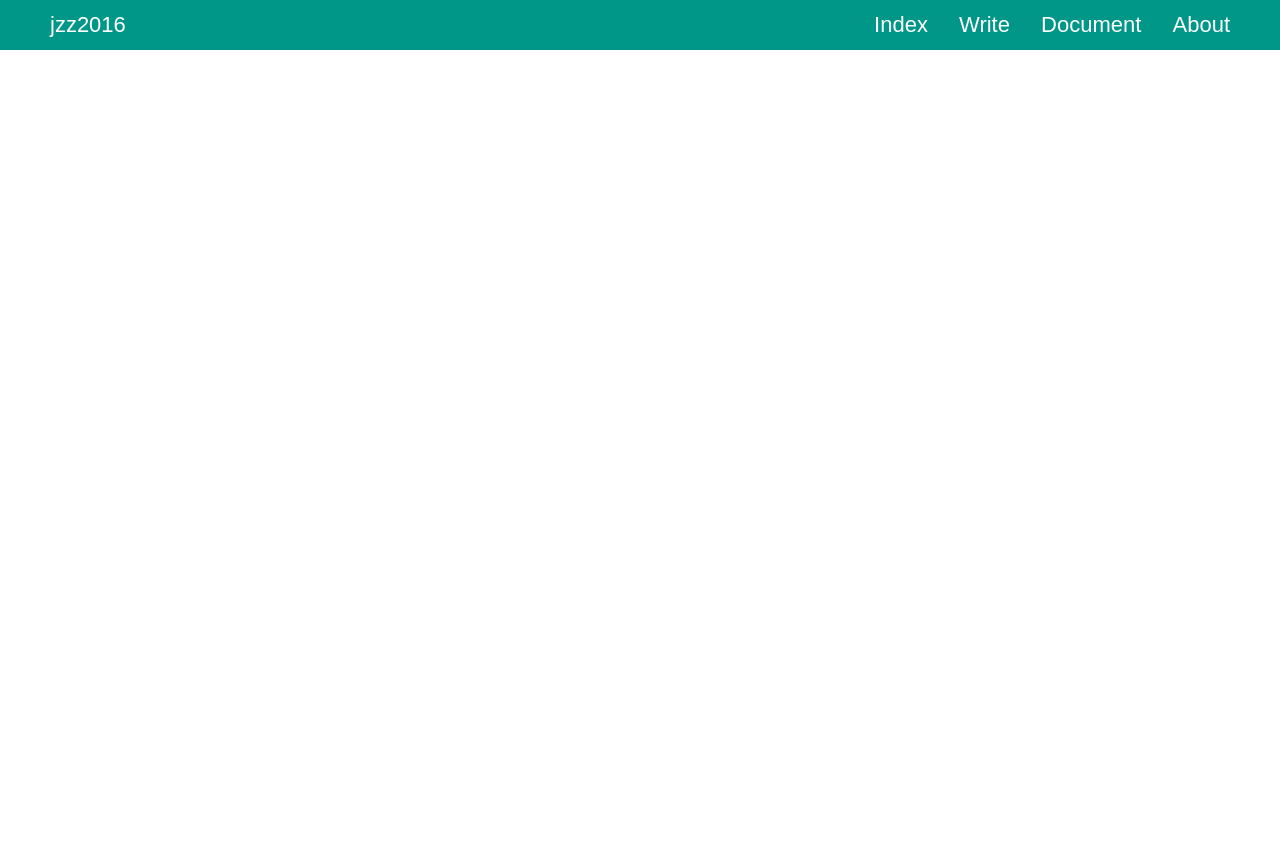
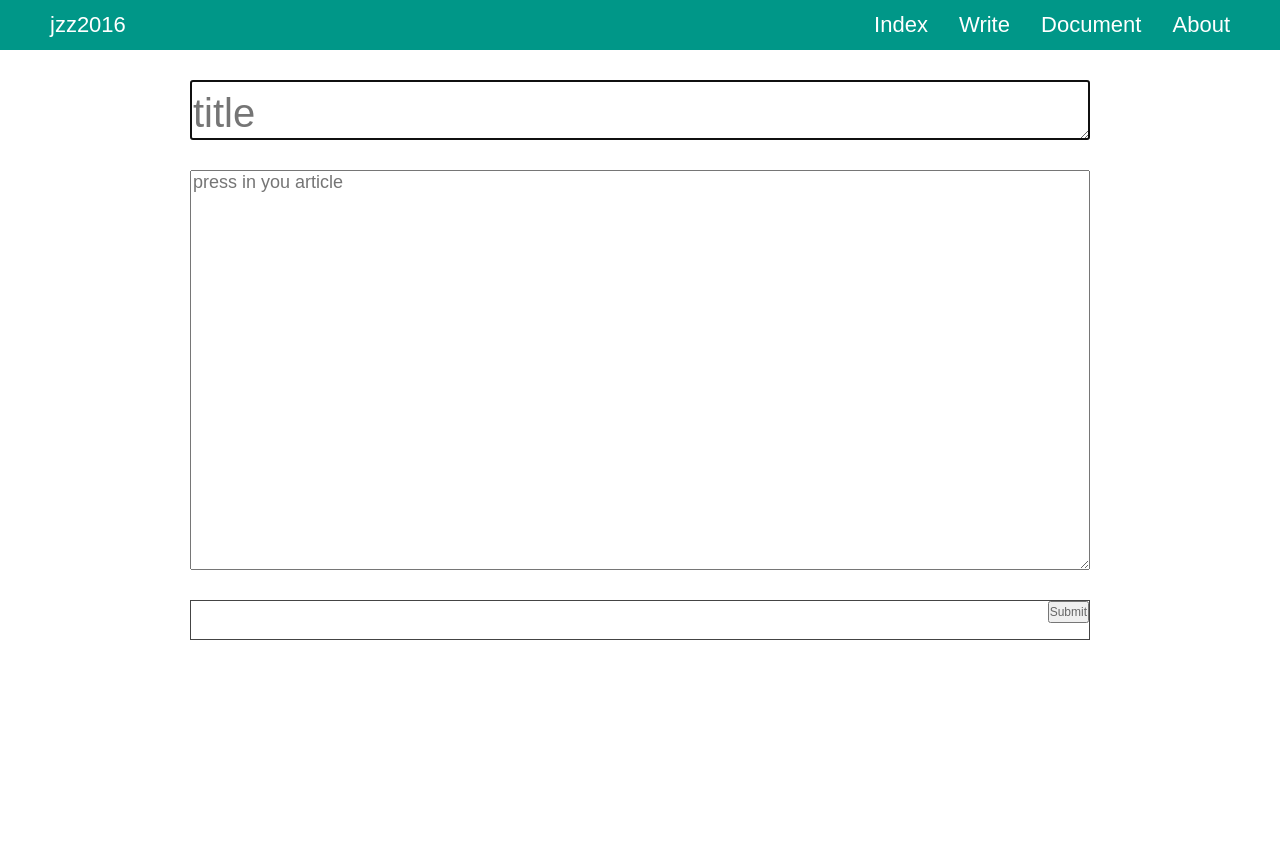
Before and after one commit to jzz2015/jzzsite, a Django app: page /writeblog/ in a window 1280 px wide. After the commit the page ends 640 px from the top, so only its background shows below. Run offline with Django 3.2, Linux system fonts and the light colour scheme; some libraries are stand-ins or nearby versions.

Commit message:
write initial

```diff
--- a/blog/static/style.css
+++ b/blog/static/style.css
@@ -280,3 +280,28 @@ s{
 	margin: 3px 0;
 	color: #009788;
 }
+.wb-body{
+	width: 900px;
+	margin: 0 auto;
+}
+.wb-title textarea{
+	width: 100%;
+	height: 60px;
+	margin: 30px 0;
+	/*padding: 0 30px;*/
+	font-size: 40px;
+	line-height: 60px;
+}
+.wb-content textarea{
+	width: 100%;
+	height: 400px;
+/*	padding: 0 30px;*/
+	font-size: 18px;
+
+}
+.wb-btngroup{
+	width: 100%;
+	margin: 30px 0;
+	height: 40px;
+	border: solid 1px #444;
+}
--- a/blog/templates/writeblog.html
+++ b/blog/templates/writeblog.html
@@ -26,8 +26,26 @@
 	</div>
 </div>
 
-<div class=" blog-body clearfix">
+<div class="wb-body clearfix">
 
+	<form action="/wbsub/" method="get">
+
+
+	<div class="wb-title">
+		<textarea name="wb-title" placeholder="title" autofocus="autofocus" ></textarea>
+	</div>
+	<div class="wb-content">
+		<textarea name="wb-content" placeholder="press in you article" autofocus="autofocus" ></textarea>
+	</div>
+	<div class="wb-btngroup clearfix">
+		<div class="share-btn fl">
+
+		</div>
+		<div class="fr">
+			<input type="submit" name="wb">
+		</div>
+	</div>
+	</form>
 
 </div>
 
--- a/blog/views.py
+++ b/blog/views.py
@@ -1,5 +1,6 @@
 from django.http import HttpResponse
 from django.shortcuts import render
+from blog.models import *
 def hello(request):
 	return HttpResponse("Hello, world. You're at the polls index.")
 def index(request):
@@ -11,3 +12,13 @@ def blog(request):
 def writeblog(request):
 	string = "jzz2016"
 	return render(request, 'writeblog.html', {'authorname' : string})
+def wbsub(request):
+	request.encoding='utf-8'
+	if 'wb-title' in request.GET:
+		wbtitle = request.GET['wb-title'].encode('utf-8')
+		wbcontent = request.GET['wb-content'].encode('utf-8')
+		test1 = Article(title=wbtitle,content=wbcontent)
+		test1.save()
+	else:
+		message = 'null'
+	return HttpResponse(wbtitle)
--- a/jzz/urls.py
+++ b/jzz/urls.py
@@ -1,5 +1,6 @@
 from django.conf.urls import patterns, include, url
 from blog.views import *
+from blog.models import *
 from django.contrib import admin
 admin.autodiscover()
 
@@ -12,6 +13,8 @@ urlpatterns = patterns('',
     ('^hello/$', hello),
     ('^blog/$', blog),
     ('^writeblog/$', writeblog),
+    (r'^wbsub/$', wbsub),
+    (r'^ArticleShow/$', ArticleShow),
     #('^index/$', index)
     #url(r'^admin/', include(admin.site.urls)),
 )
```
Also changed, not shown: blog/models.py (+12 -0 lines), 3 other files.
